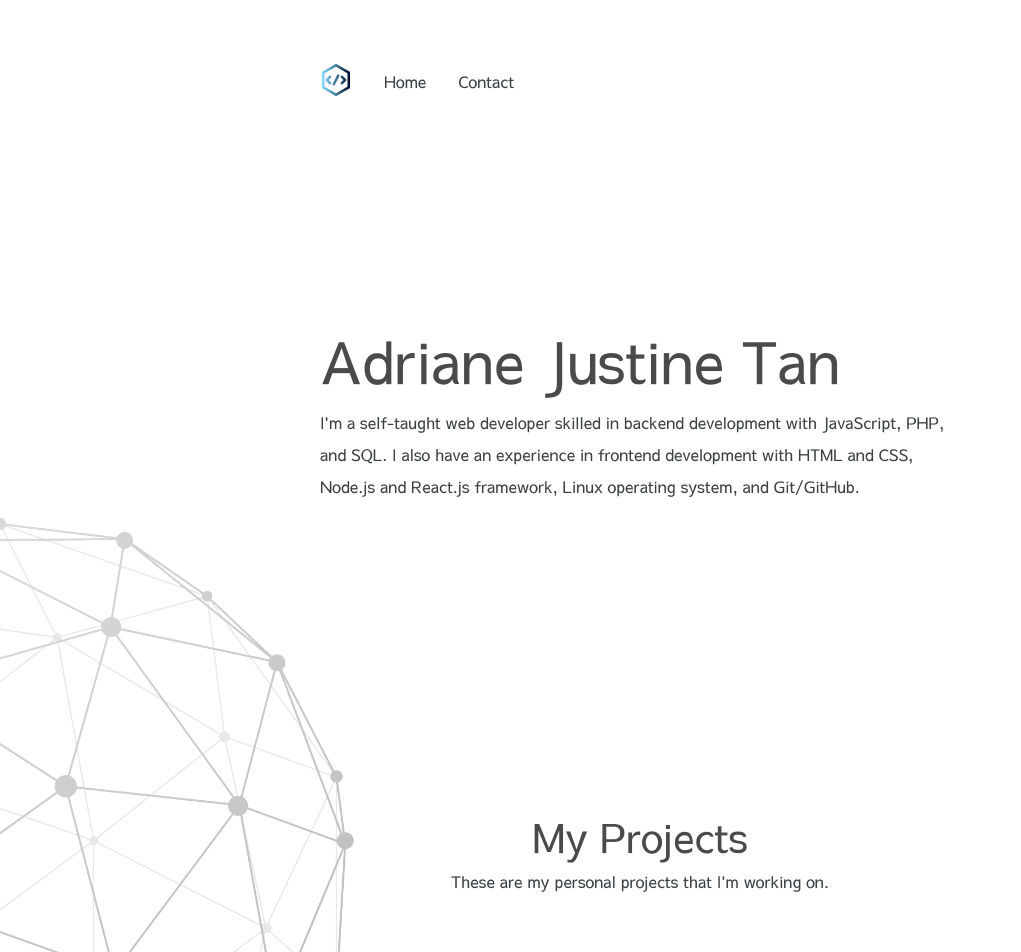
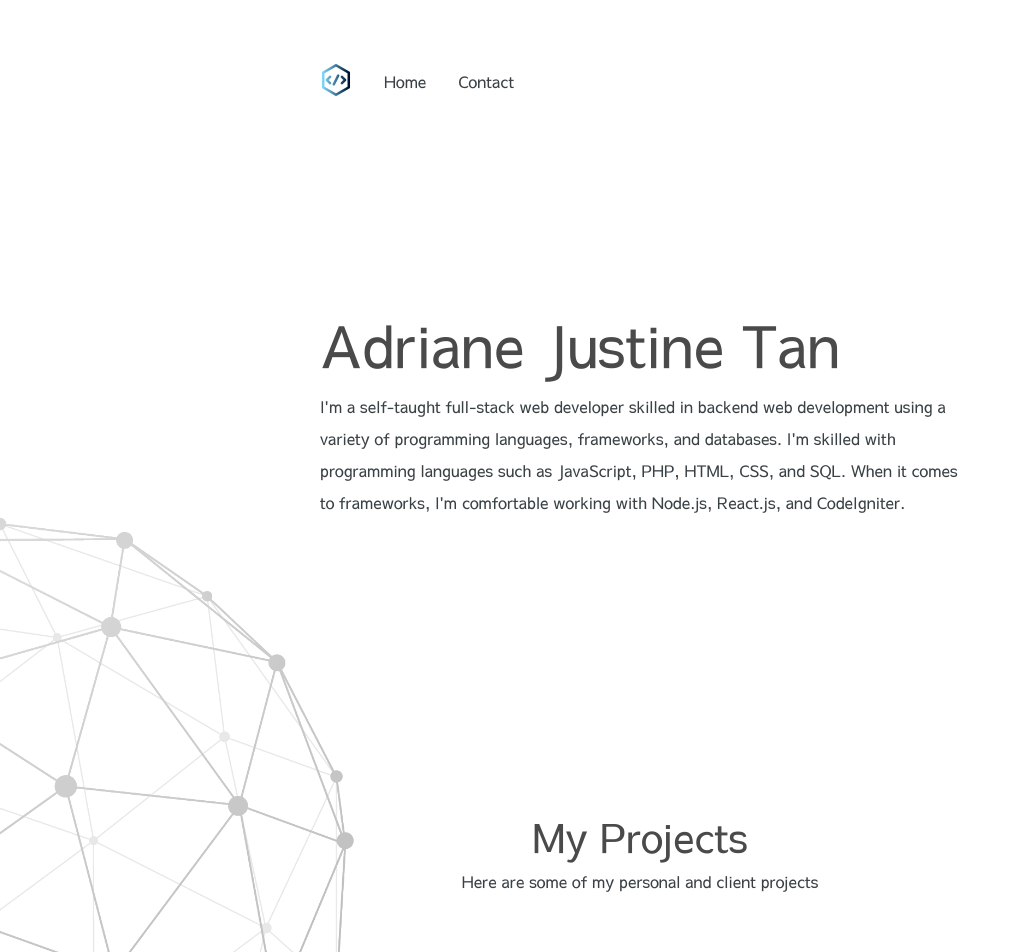
Before and after one commit to eidoriantan/eidoriantan.github.io, a React app: page / in a window 1280 px wide. Shown: the top 952 px of the page, without its empty margins (0-1021 px from the left). Built offline with nearby package versions, Linux system fonts and the light colour scheme.

Commit message:
Update homepage

```diff
--- a/src/components/Home/index.jsx
+++ b/src/components/Home/index.jsx
@@ -59,16 +59,16 @@ class Home extends React.Component {
         <section className="blankslate">
           <h1>Adriane Justine Tan</h1>
           <p>
-            I'm a self-taught web developer skilled in backend development with
-            JavaScript, PHP, and SQL. I also have an experience in frontend
-            development with HTML and CSS, Node.js and React.js framework, Linux
-            operating system, and Git/GitHub.
+            I'm a self-taught full-stack web developer skilled in backend web development
+            using a variety of programming languages, frameworks, and databases. I'm skilled
+            with programming languages such as JavaScript, PHP, HTML, CSS, and SQL. When it
+            comes to frameworks, I'm comfortable working with Node.js, React.js, and CodeIgniter.
           </p>
         </section>
 
         <section className="section" data-visible data-visible-class="anim-fade" data-visible-percent="10">
           <h2>My Projects</h2>
-          <p className="section-description">These are my personal projects that I'm working on.</p>
+          <p className="section-description">Here are some of my personal and client projects</p>
           { projectsElements }
         </section>
 
```
